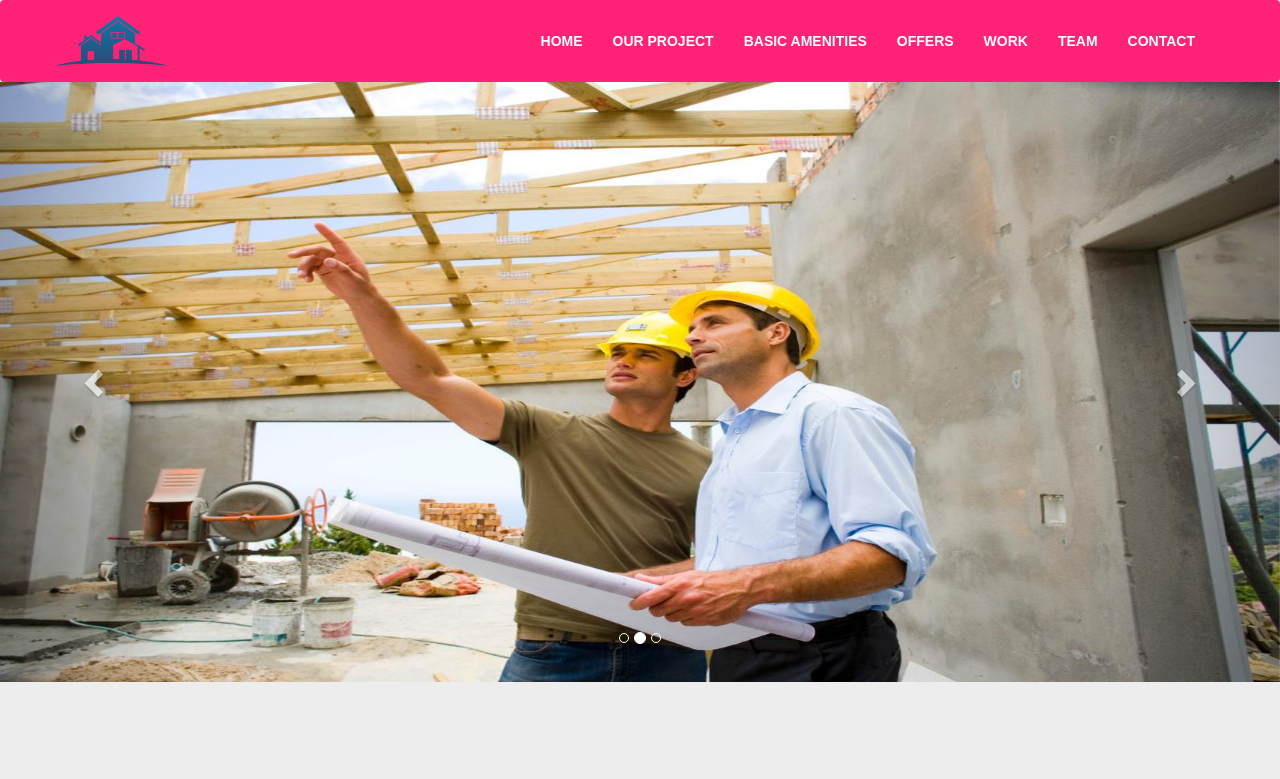
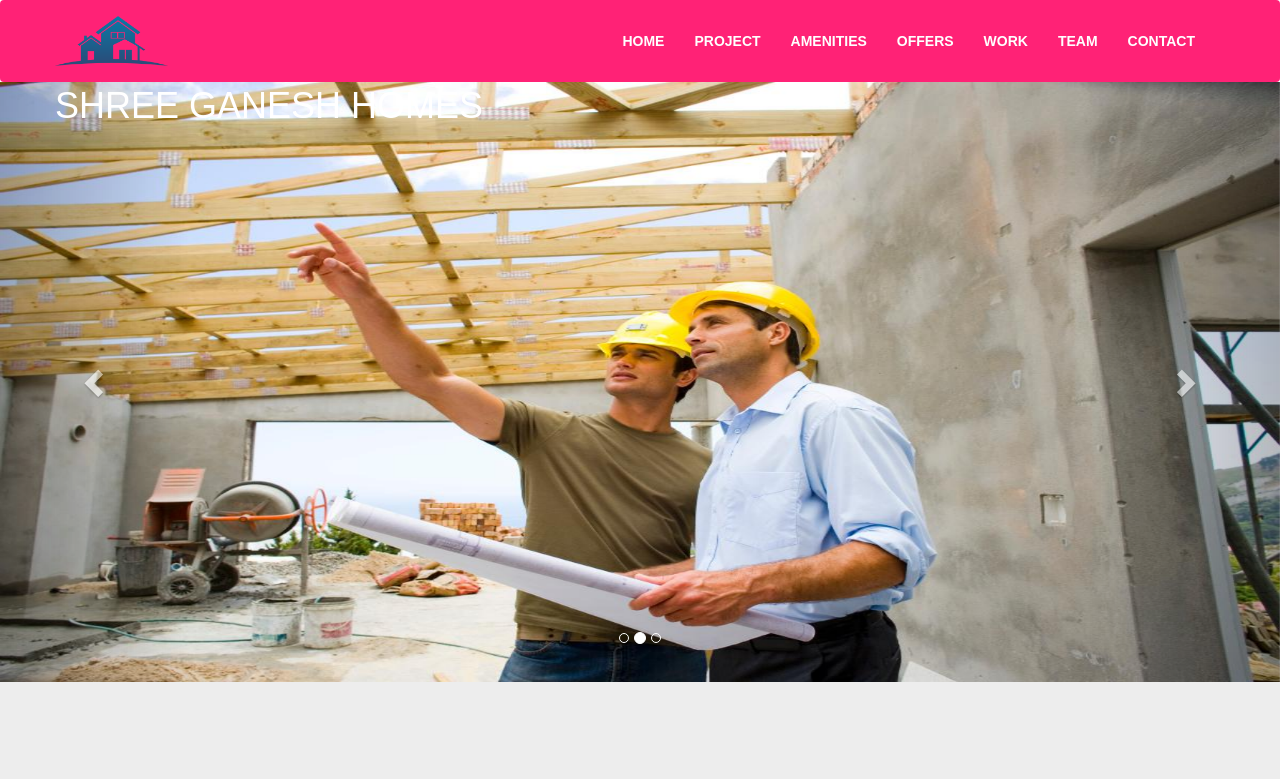
Before and after one commit to ayushman768/Real-state, a plain HTML site: page index.html in a window 1280 px wide. Shown: the top 779 px of the page. Drawn offline with Linux system fonts and the light colour scheme; files whose address does not match are found by name.

Commit message:
Update index.html

```diff
--- a/index.html
+++ b/index.html
@@ -42,14 +42,14 @@
                     <span class="icon-bar"></span>
                 </button>
                 <a class="navbar-brand" href="#">
-                    <img src="img/logo.png" alt="" />
+                    <img src="img/logo.png" alt="" /><h1>Shree Ganesh Homes</h1>
                 </a>
             </div>
             <div class="navbar-collapse collapse">
                 <ul class="nav navbar-nav navbar-right">
                     <li><a href="#header">HOME</a></li>
-                    <li><a href="#services">OUR PROJECT</a></li>
-					<li><a href="#Basic Amenities">BASIC AMENITIES</a></li>
+                    <li><a href="#services"> PROJECT</a></li>
+					<li><a href="#Basic Amenities">AMENITIES</a></li>
                     <li><a href="#clients">OFFERS</a></li>
                     <li><a href="#works">WORK</a></li>
                     <li><a href="#team">TEAM</a></li>
```
